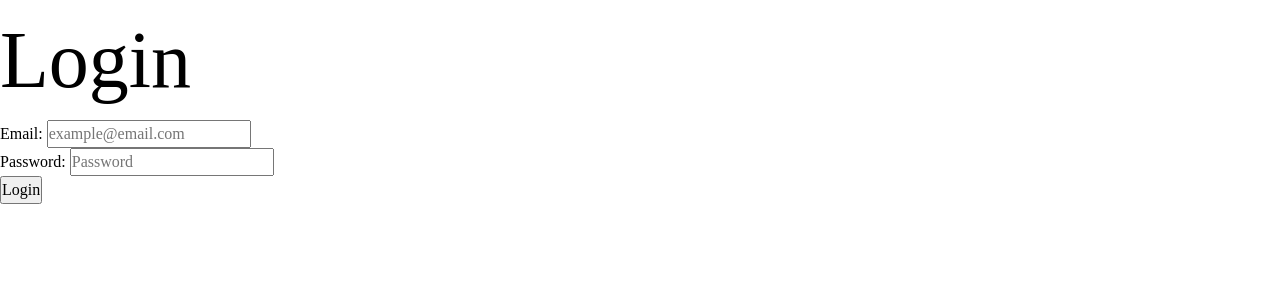
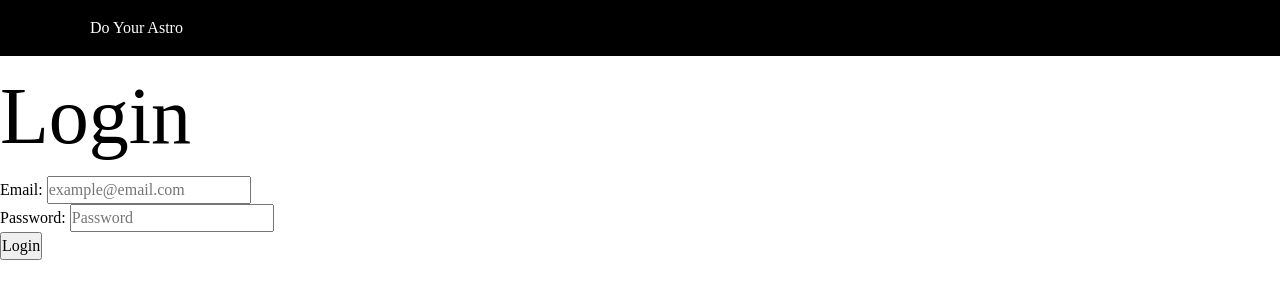
Before and after one commit to maharjansuren37/do-your-astro-v1, a React (Create React App) app in the folder client/: page /admin/login in a window 1280 px wide. Shown: the top 300 px of the page. Built offline with nearby package versions, Linux system fonts and the light colour scheme.

Commit message:
updated login form

```diff
--- a/client/src/components/LoginForm.js
+++ b/client/src/components/LoginForm.js
@@ -1,5 +1,7 @@
 import { useState } from "react"
 import { useAuth } from "../hooks/AuthProvider";
+
+import AdminHeader from "../layouts/Admin/AdminHeader";
 
 export default function LoginForm() {
     const [formData, setFormData] = useState({
@@ -30,6 +32,7 @@ export default function LoginForm() {
 
     return (
         <>
+            <AdminHeader />
             <section className="login">
                 <h1>Login</h1>
                 <form onSubmit={onSubmit} className="form">
--- a/client/src/layouts/Admin/AdminHeader.js
+++ b/client/src/layouts/Admin/AdminHeader.js
@@ -1,22 +1,15 @@
 // import { FaSignInAlt, FaSignOutAlt, FaUser } from 'react-icons';
-import { Link } from 'react-router-dom';
+import { useAuth } from '../../hooks/AuthProvider';
 
-export default function Header() {
+export default function AdminHeader() {
+    const auth = useAuth();
+
     return (
-        <header className='header'>
-            <div className='logo'>
-                <Link to='/'>GoalSetter</Link>
+        <header className='admin-header'>
+            <div className='wrapper'>
+                <span className='logo'>Do Your Astro</span>
+                {auth.token && <button onClick={() => auth.logOut()}>Logout</button>}
             </div>
-            <ul>
-                <li>
-                    <Link to='/login'>
-                        Login
-                    </Link>
-                    <Link to='/register'>
-                        Register
-                    </Link>
-                </li>
-            </ul>
         </header>
     )
 }
--- a/client/src/layouts/Admin/AdminRootLayout.js
+++ b/client/src/layouts/Admin/AdminRootLayout.js
@@ -1,5 +1,3 @@
-import LoginForm from "../../components/LoginForm";
-import Register from "../../components/RegisterForm";
 import { useAuth } from "../../hooks/AuthProvider";
 import Header from "./AdminHeader";
 
--- a/client/src/scss/index.scss
+++ b/client/src/scss/index.scss
@@ -1,3 +1,4 @@
 @use 'base';
+@use 'sass-utils';
 @use 'components';
 @use 'layouts';
--- a/client/src/scss/layouts/_header.scss
+++ b/client/src/scss/layouts/_header.scss
@@ -0,0 +1,5 @@
+.admin-header {
+    background-color: #000;
+    color: #fff;
+    padding-block: 1rem;
+}
--- a/client/src/scss/layouts/_index.scss
+++ b/client/src/scss/layouts/_index.scss
@@ -1 +1,2 @@
 @use 'forms';
+@use 'header';
--- a/client/src/scss/sass-utils/_index.scss
+++ b/client/src/scss/sass-utils/_index.scss
@@ -0,0 +1 @@
+@use 'utils';
--- /dev/null
+++ b/client/src/scss/sass-utils/_utils.scss
@@ -0,0 +1,4 @@
+.wrapper {
+    width: 1100px;
+    margin: auto;
+}
```
